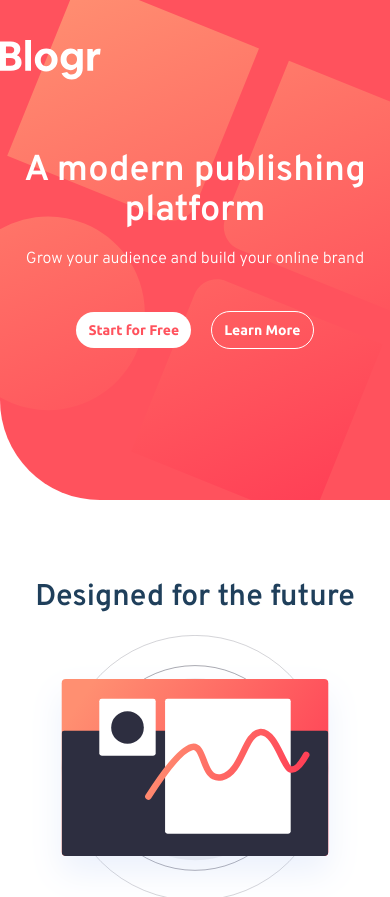
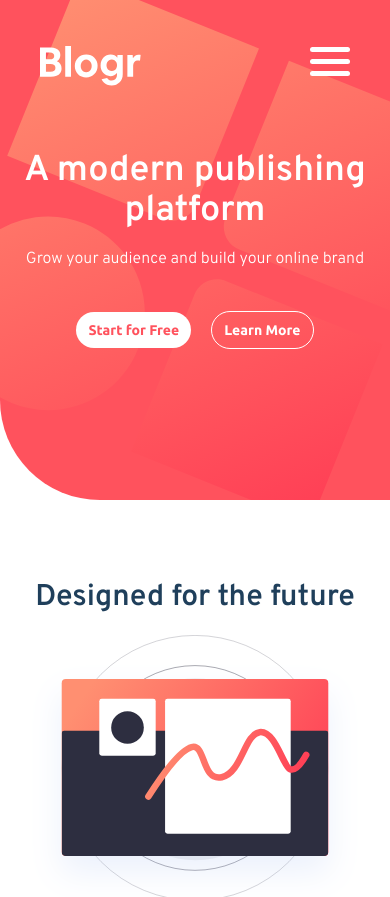
Before and after one commit to IsraelJorge/blogr-landing-page, a React (Vite) app: page / in a window 390 px wide. Shown: the top 897 px of the page. Built offline with nearby package versions, Linux system fonts and the light colour scheme.

Commit message:
feat:add responsive

```diff
--- a/package.json
+++ b/package.json
@@ -9,6 +9,7 @@
     "preview": "vite preview"
   },
   "dependencies": {
+    "@headlessui/react": "^1.7.8",
     "@radix-ui/react-dropdown-menu": "^2.0.2",
     "@radix-ui/react-icons": "^1.1.1",
     "@radix-ui/react-navigation-menu": "^1.1.1",
--- a/src/components/Header.tsx
+++ b/src/components/Header.tsx
@@ -1,5 +1,6 @@
 import Logo from "../assets/logo.svg";
 import { ItemHeader } from "./ItemHeader";
+import { MenuHamburger } from "./MenuHamburger";
 
 export function Header() {
   const itemsDropdownConnect = ["Contact", "NewsLetter", "Linkedin"];
@@ -13,19 +14,19 @@ export function Header() {
   ];
 
   return (
-    <header className="w-full max-w-[1000px] mx-auto py-10 flex  justify-between relative z-10">
+    <header className="w-full max-w-[1000px] mx-auto py-10 flex justify-between relative z-10 lg:px-10">
       <div className="flex items-center gap-20">
         <div>
           <img src={Logo} alt="Logo da blorgr" />
         </div>
-        <nav className="flex items-center gap-5 md:hidden">
+        <nav className="flex items-center gap-5 lg:hidden">
           <ItemHeader title="Product" itemsDropdown={itemsDropdownProduct} />
           <ItemHeader title="Company" itemsDropdown={itemsDropdownCompany} />
           <ItemHeader title="Connect" itemsDropdown={itemsDropdownConnect} />
         </nav>
       </div>
 
-      <div className="font-ubunto flex items-center gap-9 text-neutral-white md:hidden">
+      <div className="font-ubunto flex items-center gap-9 text-neutral-white lg:hidden">
         <button className="font-medium px-7 py-2 rounded-full border border-transparent hover:border-white transition-colors focus:outline-none focus:ring-2 focus:ring-gradient-red_100 focus:ring-offset-2 focus:ring-offset-gradient-red_500">
           Login
         </button>
@@ -37,6 +38,8 @@ export function Header() {
           Sing Up
         </button>
       </div>
+
+      <MenuHamburger />
     </header>
   );
 }
--- /dev/null
+++ b/src/components/ItemMenuHamburger.tsx
@@ -0,0 +1,48 @@
+import { Menu, Transition, Disclosure } from "@headlessui/react";
+import Arrow from "../assets/icon-arrow-dark.svg";
+
+const itemsDropdownConnect = ["Contact", "NewsLetter", "Linkedin"];
+
+type ItemMenuHamburgerProps = {
+  title: string;
+  items: string[];
+};
+
+export function ItemMenuHamburger({ title, items }: ItemMenuHamburgerProps) {
+  return (
+    <Disclosure
+      as="div"
+      className="w-full font-ubunto flex flex-col items-center justify-center group"
+    >
+      <Disclosure.Button className="flex items-center justify-center text-center">
+        {title}
+        <img
+          src={Arrow}
+          alt="Arrow"
+          className="ml-2 group-data-[headlessui-state=open]:rotate-180 transition-all"
+        />
+      </Disclosure.Button>
+
+      <Transition
+        enter="transition-all duration-75"
+        enterFrom="h-0"
+        enterTo="h-full"
+        leave="transition-all duration-150"
+        leaveFrom="h-full"
+        leaveTo="h-0"
+        className="w-full flex justify-center"
+      >
+        <Disclosure.Panel className="flex flex-col gap-3 py-6 mt-3 w-[90%] bg-neutral-gray_100 rounded-md">
+          {items.map((item) => (
+            <Menu.Item
+              as="a"
+              className="font-ubunto text-neutral-gray_200 cursor-pointer"
+            >
+              {item}
+            </Menu.Item>
+          ))}
+        </Disclosure.Panel>
+      </Transition>
+    </Disclosure>
+  );
+}
--- /dev/null
+++ b/src/components/MenuHamburger.tsx
@@ -0,0 +1,98 @@
+import { Menu, Transition, Disclosure } from "@headlessui/react";
+import { ItemMenuHamburger } from "./ItemMenuHamburger";
+
+export function MenuHamburger() {
+  const itemsDropdownConnect = ["Contact", "NewsLetter", "Linkedin"];
+  const itemsDropdownCompany = ["About", "Team", "Blog", "Careers"];
+  const itemsDropdownProduct = [
+    "Overview",
+    "Pricing",
+    "Marketplace",
+    "Features",
+    "Integrations",
+  ];
+
+  return (
+    <div className="lg:flex items-center hidden ">
+      <Menu as="div" className="relative">
+        <div>
+          <Menu.Button className="group ">
+            <div
+              className="
+      w-[40px]
+
+      before:content-['']
+      before:bg-white
+      before:block
+      before:h-[5px]
+      before:rounded-[3px]
+      before:my-[7px]
+      before:transition-[0.5s]
+
+     after:content-['']
+     after:bg-white
+     after:block
+     after:h-[5px]
+     after:rounded-[3px]
+     after:my-[7px]
+     after:transition-[0.5s]
+
+     group-data-[headlessui-state=open]:before:translate-y-[12px]
+     group-data-[headlessui-state=open]:before:rotate-[135deg]
+
+     group-data-[headlessui-state=open]:after:-translate-y-[12px]
+     group-data-[headlessui-state=open]:after:-rotate-[135deg]
+      "
+            >
+              <div
+                className="
+                content-['']
+                bg-white
+                block
+                h-[5px]
+                rounded-[3px]
+                my-[7px]
+                transition-[0.5s]
+                group-data-[headlessui-state=open]:scale-0
+            "
+              />
+            </div>
+          </Menu.Button>
+        </div>
+
+        <Transition
+          enter="transition ease-out duration-100"
+          enterFrom="transform opacity-0 scale-95"
+          enterTo="transform opacity-100 scale-100"
+          leave="transition ease-in duration-75"
+          leaveFrom="transform opacity-100 scale-100"
+          leaveTo="transform opacity-0 scale-95"
+        >
+          <Menu.Items className="absolute right-0 w-[calc(100vw-80px)]  bg-white rounded-md font-medium py-6 px-3 text-neutral-gray_800">
+            <div className="flex flex-col items-center justify-center gap-4 text-center">
+              <ItemMenuHamburger title="Product" items={itemsDropdownProduct} />
+              <ItemMenuHamburger title="Company" items={itemsDropdownCompany} />
+              <ItemMenuHamburger title="Connect" items={itemsDropdownConnect} />
+
+              <Menu.Item
+                as="div"
+                className="w-full flex flex-col items-center justify-center gap-2 font-ubunto font-semibold border-t border-neutral-gray_100 pt-6 "
+              >
+                <button className="w-[120px] font-medium px-7 py-2 rounded-full border border-transparent hover:border-white transition-colors focus:outline-none focus:ring-2 focus:ring-gradient-red_100 focus:ring-offset-2 focus:ring-offset-gradient-red_500">
+                  Login
+                </button>
+                <button
+                  className="w-[120px] bg-primary-red_400  text-white font-medium px-7 py-2 rounded-full
+          hover:text-neutral-white hover:bg-red-300 transition-colors focus:outline-none focus:ring-2 focus:ring-gradient-red_100 focus:ring-offset-2 focus:ring-offset-gradient-red_500
+        "
+                >
+                  Sing Up
+                </button>
+              </Menu.Item>
+            </div>
+          </Menu.Items>
+        </Transition>
+      </Menu>
+    </div>
+  );
+}
--- a/src/pages/Home.tsx
+++ b/src/pages/Home.tsx
@@ -31,7 +31,7 @@ export function Home() {
         </div>
       </div>
 
-      <div className="h-full min-h-[700px] pt-20 md:text-center">
+      <div className="h-full pt-20 md:text-center">
         <h2 className="text-center text-primary-blue_900 text-4xl md:text-3xl font-semibold">
           Designed for the future
         </h2>
@@ -80,7 +80,7 @@ export function Home() {
         </div>
       </div>
 
-      <div className="min-h-[400px] mt-20 flex items-center justify-center gap-10 bg-[url(../assets/bg-pattern-circles.svg)]  bg-no-repeat bg-left-bottom bg-gradient-blue_800 rounded-bl-[100px] rounded-tr-[100px] md:flex-col md:text-center md:pb-28 md:gap-0 md:mt-48 ">
+      <div className="h-[400px] md:h-auto mt-20 flex items-center justify-center gap-10 bg-[url(../assets/bg-pattern-circles.svg)]  bg-no-repeat bg-left-bottom bg-gradient-blue_800 rounded-bl-[100px] rounded-tr-[100px] md:flex-col md:text-center md:pb-28 md:gap-0 md:mt-48 ">
         <img src={IllustrationPhones} alt="Phones" className="md:-mt-32" />
 
         <div className="max-w-[500px] text-white md:px-6">
```
Also changed, not shown: src/components/ItemHeader.tsx (+31 -18 lines), 1 other file (tests, documents, lock files or other folders).
